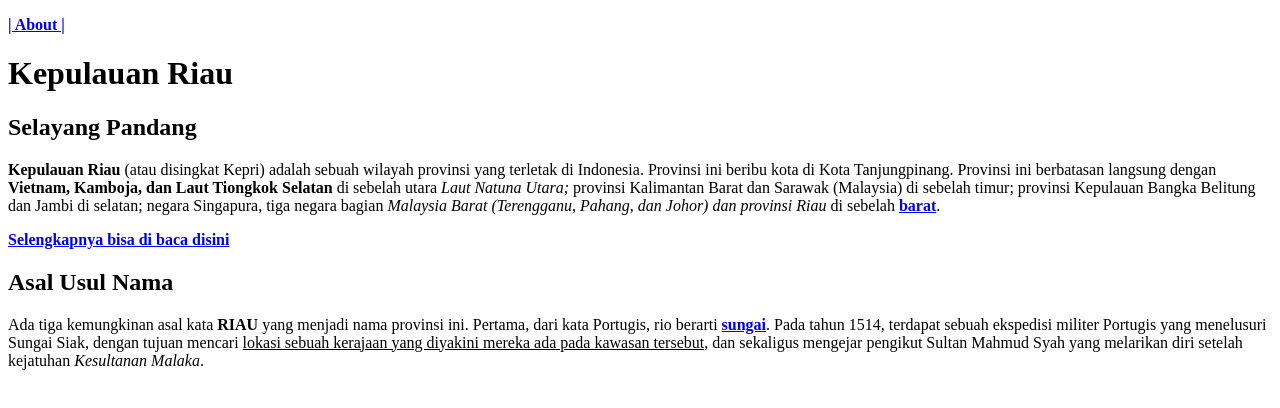
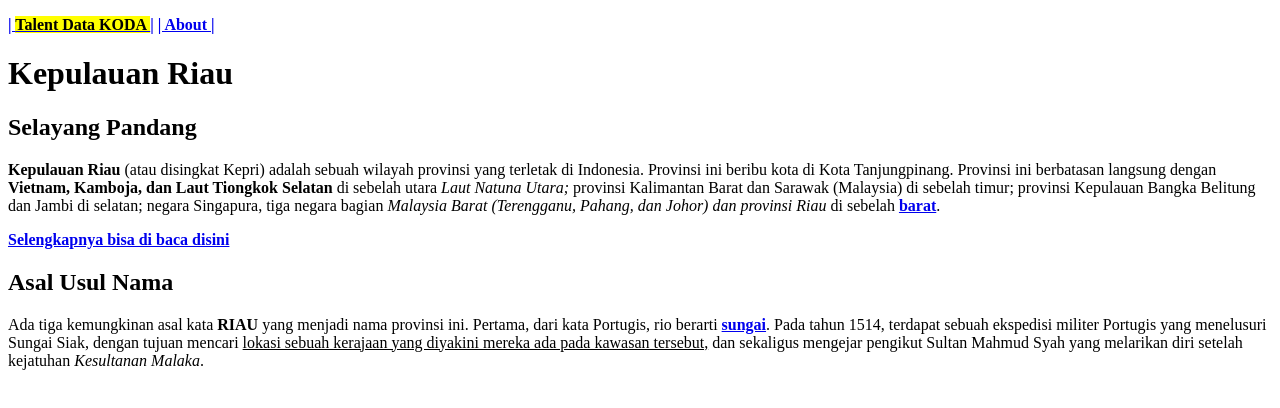
Before and after one commit to ariboss89/koda-b5-web1, a plain HTML site: page index.html in a window 1280 px wide. Drawn offline with Linux system fonts and the light colour scheme.

Commit message:
feat: adding navigation to minitask4.html

```diff
--- a/index.html
+++ b/index.html
@@ -9,6 +9,9 @@
   <body>
     <nav>
       <p>
+        <a href="/views/minitask4.html"
+          ><b>| <mark> Talent Data KODA </mark>|</b></a
+        >
         <a href="views/profil.html" target="_blank"><b>| About |</b></a>
       </p>
     </nav>
```
